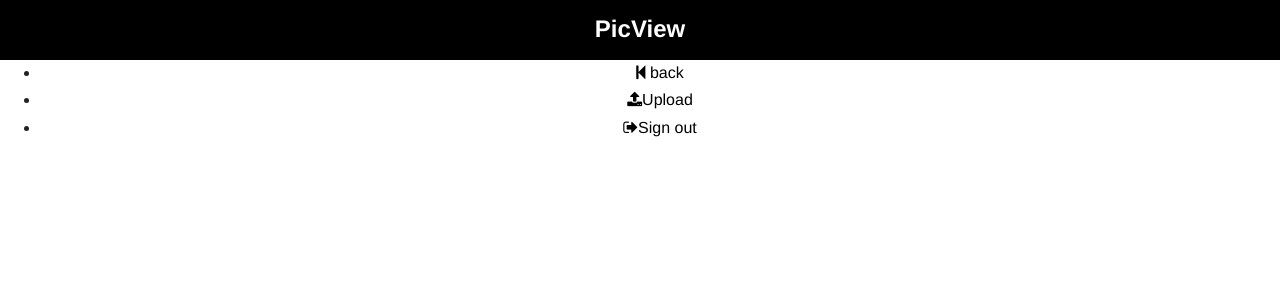
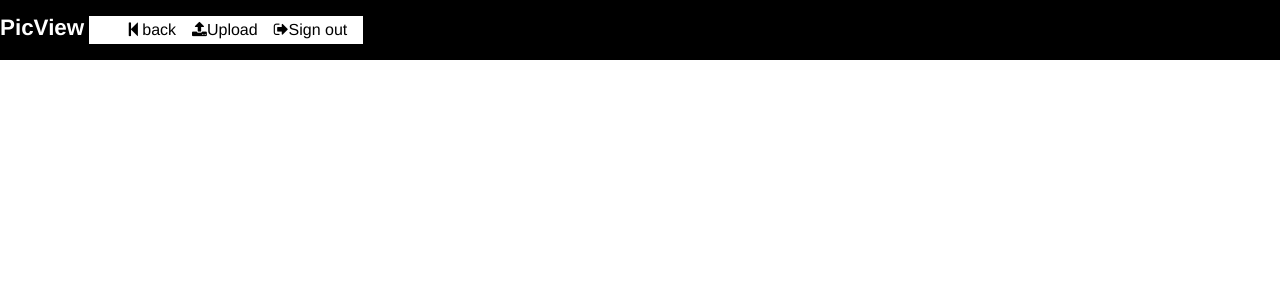
Before and after one commit to K6NO/picview, a web app: file views/header.html in a window 1280 px wide. Shown: the top 300 px of the page. Run offline with its HTML, style and script files only (its server is not run), Linux system fonts and the light colour scheme; some libraries are stand-ins or nearby versions.

Commit message:
updated single album page (header, title, dl-links

```diff
--- a/css/design.css
+++ b/css/design.css
@@ -32,12 +32,34 @@
     height: 60px;
 }
 
+
+
+.navbar {
+    position: absolute;
+}
 .title {
+    position: relative;
     font-family: Helvetica, sans-serif;
     color: #fff;
+    font-size: 1.4em;
+    font-weight: 700;
     margin: inherit;
     padding-top: 15px;
+    display: inline-flex;
 
+}
+.navbar-list {
+    position: relative;
+    background-color: white;
+    color: white;
+    list-style: none;
+    display: inline-flex;
+    -webkit-justify-content: flex-end;
+    justify-content: flex-end;
+}
+
+.album-download {
+    color: #ffffff;
 }
 
 .album-container {
@@ -128,11 +150,12 @@
 
 .album-download {
     display: block;
+    align-content: flex-end;
     text-decoration: none;
     color: #000;
     padding-top: .3em;
     padding-bottom: .3em;
-
+    padding-right: 1em;
 }
 
 .album-download:hover {
@@ -142,15 +165,32 @@
 
 .content-container {
     width: 95%;
+    max-width: 1150px;
     margin-top: 20px;
     margin-left: auto;
     margin-right: auto;
-    text-align: center;
     padding-left: 0;
     background-color: lightgrey;
+}
+
+.content-container-header {
+    display: inline;
+}
+
+.content-ribbon {
+    height: 80px;
+    padding-left: 20px;
+    padding-top: 20px;
+    background-color: #44aaee;
+    color: #fff;
+    font-size: 2em;
+    font-weight: bold;
+    text-transform: uppercase;
+}
+
+.content-download-links-div {
     display: flex;
     align-items: center;
-
 }
 
 .pictures-list {
--- a/views/albums.html
+++ b/views/albums.html
@@ -5,7 +5,7 @@
                 <img class="album-cover" src="{{albumCover}}">
             </a>
             <!--<h3 class="album-date">{{albumDate}}</h3>-->
-            <h2 class="album-title">{{albumTitle}}</h2>
+            <h2 class="album-title">{{albumName}}</h2>
         </div>
         <div class="album-download-container">
             <span class="album-download-heading">Download album</span>
--- a/views/content_ul.html
+++ b/views/content_ul.html
@@ -1,6 +1,6 @@
 <div class="content-container">
+    <div class="content-container-header">
     <div class="content-ribbon">
-        <img class="content-ribbon-image" src="{{coverLink}}" alt=""/>
         <span class="content-ribbon-image-text">{{albumName}}</span>
     </div>
     <div class="content-download-links-div">
@@ -8,4 +8,5 @@
         <a href="{{albumDLfull}}" class="album-download"><i class="fa fa-download" aria-hidden="true"></i> full size</a>
         <a href="/index.html" class="album-download"><i class="fa fa-step-backward" aria-hidden="true"></i> back</a>
     </div>
+    <div class="content-list-div">
         <ul class="pictures-list" id="pictures-list">
--- a/views/content_xul.html
+++ b/views/content_xul.html
@@ -1,2 +1,4 @@
 </ul>
 </div>
+</div>
+</div>
--- a/views/header.html
+++ b/views/header.html
@@ -13,7 +13,7 @@
 <div class="page">
     <div class="page-header cf">
         <nav class="navbar">
-            <h2 class="title">PicView</h2>
+            <span class="title">PicView</span>
             <ul class="navbar-list">
                 <li class="navbar-listitem"><a href="index.html" class="album-download"> <i class="fa fa-step-backward" aria-hidden="true"></i> back</a></li>
                 <li class="navbar-listitem"><a href="upload.html" class="album-download"><i class="fa fa-upload" aria-hidden="true"></i>Upload</a></li>
```
Also changed, not shown: imagereader.js (+23 -11 lines), router.js (+20 -15 lines).
